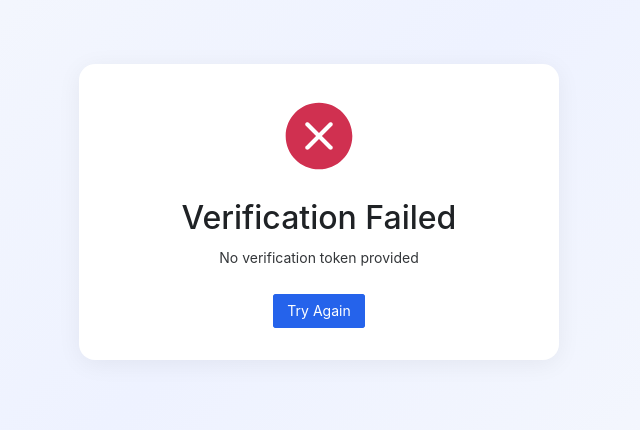
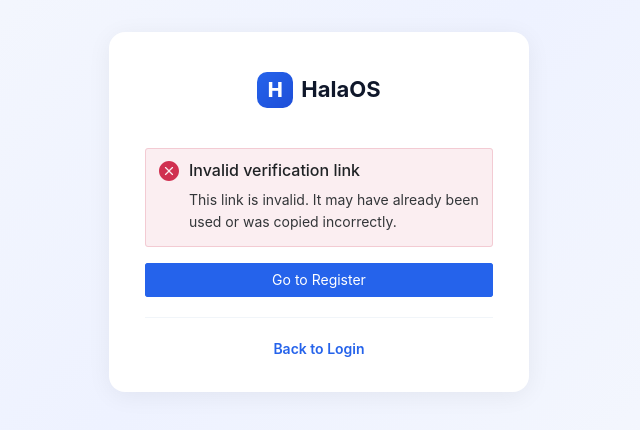
Before and after one commit to halaostory/halaos, a Vue app in the folder frontend/: page /verify-email in a window 1280 px wide. Shown: the part 188-618 px from the top of the page, without its empty margins (321-961 px from the left). Built offline with nearby package versions, Linux system fonts and the light colour scheme.

Commit message:
feat(frontend): improved verify email UX + register jurisdiction persistence
- VerifyEmailView handles token_expired/token_invalid/already_verified
- Resend verification from expired token page
- RegisterView persists jurisdiction in localStorage

```diff
--- a/frontend/src/views/RegisterView.vue
+++ b/frontend/src/views/RegisterView.vue
@@ -1,5 +1,5 @@
 <script setup lang="ts">
-import { ref } from 'vue'
+import { ref, onMounted } from 'vue'
 import { useRoute } from 'vue-router'
 import { useI18n } from 'vue-i18n'
 import { NInput, NButton, NSpace, NResult, useMessage } from 'naive-ui'
@@ -23,6 +23,16 @@ const jurisdictions = [
   { code: 'SG', name: 'Singapore' },
   { code: 'LK', name: 'Sri Lanka' },
 ]
+
+onMounted(() => {
+  const saved = localStorage.getItem('halaos_jurisdiction')
+  if (saved) selectedJurisdiction.value = saved
+})
+
+function selectJurisdiction(code: string) {
+  selectedJurisdiction.value = code
+  localStorage.setItem('halaos_jurisdiction', code)
+}
 
 async function handleRegister() {
   const email = emailInput.value.trim()
@@ -121,7 +131,7 @@ function handleKeydown(e: KeyboardEvent) {
             type="button"
             class="jurisdiction-btn"
             :class="{ active: selectedJurisdiction === j.code }"
-            @click="selectedJurisdiction = j.code"
+            @click="selectJurisdiction(j.code)"
             :data-testid="'jurisdiction-' + j.code.toLowerCase()"
           >
             <span class="flag">{{ j.code }}</span>
--- a/frontend/src/views/VerifyEmailView.vue
+++ b/frontend/src/views/VerifyEmailView.vue
@@ -1,105 +1,210 @@
 <script setup lang="ts">
-import { onMounted, ref } from 'vue'
-import { useRoute, useRouter } from 'vue-router'
-import { useI18n } from 'vue-i18n'
-import { NCard, NResult, NButton, NSpin } from 'naive-ui'
+import { ref, onMounted } from 'vue'
+import { useRouter, useRoute } from 'vue-router'
+import { NButton, NAlert, NInput, NFormItem, useMessage } from 'naive-ui'
 import { authAPI } from '../api/client'
 import { useAuthStore } from '../stores/auth'
 
+const router = useRouter()
 const route = useRoute()
-const router = useRouter()
-const { t } = useI18n()
+const message = useMessage()
 const auth = useAuthStore()
 
 const loading = ref(true)
-const success = ref(false)
-const errorMsg = ref('')
+const status = ref<'verifying' | 'success' | 'already_verified' | 'token_expired' | 'token_invalid'>('verifying')
+const resendEmail = ref('')
+const resendLoading = ref(false)
+const resendSent = ref(false)
 
 onMounted(async () => {
   const token = route.query.token as string
   if (!token) {
-    errorMsg.value = t('auth.noVerificationToken')
+    status.value = 'token_invalid'
     loading.value = false
     return
   }
 
   try {
-    const raw = await authAPI.verifyEmail(token)
-    const res = (raw as Record<string, unknown>).data as Record<string, unknown> | undefined
-    const data = res ?? (raw as Record<string, unknown>)
+    const res = await authAPI.verifyEmail(token)
+    const data = res.data || res
 
-    success.value = true
+    // Check for "already_verified" success response
+    if (data.status === 'already_verified') {
+      status.value = 'already_verified'
+      loading.value = false
+      return
+    }
 
-    // Auto-login if tokens are returned (magic link flow)
-    if (data.token && typeof data.token === 'string') {
-      auth.setTokens(data.token, (data.refresh_token as string) || '')
-      if (data.user) {
-        auth.setUser(data.user as { id: number; email: string; first_name: string; last_name: string; role: string; company_id: number })
-      }
-      await auth.fetchMe()
-      // Redirect to setup wizard after short delay
-      setTimeout(() => router.push('/setup'), 1500)
+    // Normal verification success — auto-login
+    if (data.token) {
+      localStorage.setItem('access_token', data.token)
+      localStorage.setItem('refresh_token', data.refresh_token)
+      auth.setUser(data.user)
     }
+    status.value = 'success'
+    loading.value = false
+    setTimeout(() => router.push('/setup'), 1500)
   } catch (e: unknown) {
-    const err = e as { data?: { error?: { message?: string } } }
-    errorMsg.value = err.data?.error?.message || t('auth.verificationFailed')
-  } finally {
+    const err = e as { data?: { error?: { code?: string } }; response?: { data?: { error?: { code?: string } } } }
+    const code = err.data?.error?.code || err.response?.data?.error?.code
+    if (code === 'token_expired') {
+      status.value = 'token_expired'
+    } else {
+      status.value = 'token_invalid'
+    }
     loading.value = false
   }
 })
+
+async function handleResend() {
+  const email = resendEmail.value.trim()
+  if (!email) {
+    message.warning('Please enter your email address')
+    return
+  }
+  if (!/^[^\s@]+@[^\s@]+\.[^\s@]+$/.test(email)) {
+    message.warning('Please enter a valid email address')
+    return
+  }
+  resendLoading.value = true
+  try {
+    await authAPI.resendVerification(email)
+    resendSent.value = true
+    message.success('Verification email sent!')
+  } catch {
+    message.error('Failed to resend verification email')
+  } finally {
+    resendLoading.value = false
+  }
+}
 </script>
 
 <template>
-  <div class="verify-wrapper">
-    <div class="verify-card">
-      <div v-if="loading" style="text-align: center; padding: 48px;">
-        <NSpin size="large" />
-        <p style="margin-top: 16px; color: #64748b;">Verifying your email...</p>
+  <div class="auth-wrapper">
+    <div class="auth-card">
+      <div class="brand-header">
+        <router-link to="/" class="brand-logo">
+          <span class="logo-icon">H</span>
+          <span class="logo-text">HalaOS</span>
+        </router-link>
       </div>
 
-      <NResult
-        v-else-if="success"
-        status="success"
-        title="Email Verified!"
-        description="Your account is now active. Redirecting you to set up your company..."
-      >
-        <template #footer>
-          <NButton type="primary" @click="router.push('/setup')">
-            Continue to Setup
+      <!-- Loading -->
+      <div v-if="loading" style="text-align: center; padding: 40px 0;">
+        <p style="color: #64748b;">Verifying your email...</p>
+      </div>
+
+      <!-- Success -->
+      <template v-else-if="status === 'success'">
+        <NAlert type="success" title="Email verified!">
+          Your account is now active. Redirecting to setup...
+        </NAlert>
+      </template>
+
+      <!-- Already verified -->
+      <template v-else-if="status === 'already_verified'">
+        <NAlert type="info" title="Email already verified">
+          Your email is already verified. You can log in to your account.
+        </NAlert>
+        <NButton type="primary" block style="margin-top: 16px;" @click="router.push('/login')">
+          Go to Login
+        </NButton>
+      </template>
+
+      <!-- Token expired -->
+      <template v-else-if="status === 'token_expired'">
+        <NAlert type="warning" title="Verification link expired">
+          This link has expired (valid for 24 hours). Enter your email below to receive a new one.
+        </NAlert>
+        <template v-if="!resendSent">
+          <NFormItem label="Email" style="margin-top: 16px;">
+            <NInput
+              v-model:value="resendEmail"
+              placeholder="email@company.com"
+              :input-props="{ type: 'email' }"
+              @keyup.enter="handleResend"
+            />
+          </NFormItem>
+          <NButton type="primary" block :loading="resendLoading" @click="handleResend">
+            Resend Verification Email
           </NButton>
         </template>
-      </NResult>
+        <NAlert v-else type="success" title="Email sent!" style="margin-top: 16px;">
+          Check your inbox for the new verification link.
+        </NAlert>
+      </template>
 
-      <NResult
-        v-else
-        status="error"
-        :title="t('auth.verificationFailed')"
-        :description="errorMsg"
-      >
-        <template #footer>
-          <NButton type="primary" @click="router.push('/register')">
-            Try Again
-          </NButton>
-        </template>
-      </NResult>
+      <!-- Token invalid -->
+      <template v-else>
+        <NAlert type="error" title="Invalid verification link">
+          This link is invalid. It may have already been used or was copied incorrectly.
+        </NAlert>
+        <NButton type="primary" block style="margin-top: 16px;" @click="router.push('/register')">
+          Go to Register
+        </NButton>
+      </template>
+
+      <div class="auth-footer">
+        <router-link to="/login">Back to Login</router-link>
+      </div>
     </div>
   </div>
 </template>
 
 <style scoped>
-.verify-wrapper {
+.auth-wrapper {
   display: flex;
   justify-content: center;
   align-items: center;
   min-height: 100vh;
   background: linear-gradient(135deg, #f8fafc 0%, #eef2ff 50%, #f8fafc 100%);
 }
-.verify-card {
-  width: 480px;
+.auth-card {
+  width: 420px;
   max-width: 90vw;
   background: #fff;
   border-radius: 16px;
-  padding: 32px;
+  padding: 40px 36px 32px;
   box-shadow: 0 4px 24px rgba(0, 0, 0, 0.06);
 }
+.brand-header {
+  text-align: center;
+  margin-bottom: 24px;
+}
+.brand-logo {
+  display: inline-flex;
+  align-items: center;
+  gap: 8px;
+  text-decoration: none;
+  margin-bottom: 16px;
+}
+.logo-icon {
+  width: 36px;
+  height: 36px;
+  background: linear-gradient(135deg, #2563eb, #1d4ed8);
+  color: #fff;
+  border-radius: 10px;
+  display: flex;
+  align-items: center;
+  justify-content: center;
+  font-size: 20px;
+  font-weight: 800;
+}
+.logo-text {
+  font-size: 22px;
+  font-weight: 700;
+  color: #0f172a;
+}
+.auth-footer {
+  text-align: center;
+  margin-top: 20px;
+  padding-top: 20px;
+  border-top: 1px solid #f1f5f9;
+  font-size: 14px;
+}
+.auth-footer a {
+  color: #2563eb;
+  font-weight: 600;
+  text-decoration: none;
+}
 </style>
```
